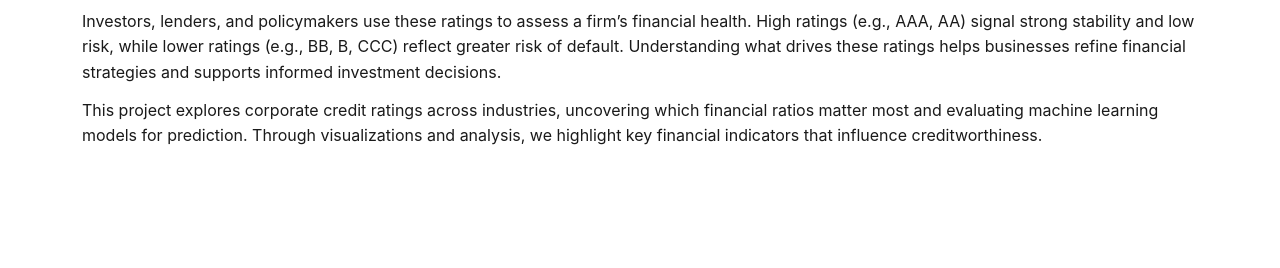
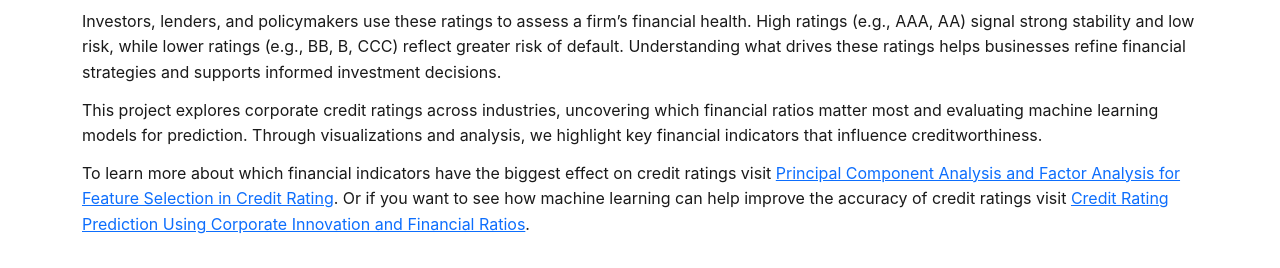
Before and after one commit to Nozomi-Nova/ds4200-team-project, a plain HTML site: page webpage/index.html in a window 1280 px wide. Shown: the part 490-758 px from the top of the page. Drawn offline with nearby package versions, Linux system fonts and the light colour scheme.

Commit message:
Fixed Title and Added Website Link

```diff
--- a/webpage/index.html
+++ b/webpage/index.html
@@ -67,6 +67,12 @@
                 This project explores corporate credit ratings across industries, uncovering which financial ratios matter most
                 and evaluating machine learning models for prediction.
                 Through visualizations and analysis, we highlight key financial indicators that influence creditworthiness.
+            </p>
+            <p>
+                To learn more about which financial indicators have the biggest effect on credit ratings visit
+                <a href="https://arxiv.org/abs/2011.09137">Principal Component Analysis and Factor Analysis for Feature Selection in Credit Rating</a>.
+                Or if you want to see how machine learning can help improve the accuracy of credit ratings visit
+                <a href="https://aisel.aisnet.org/pacis2020/24/">Credit Rating Prediction Using Corporate Innovation and Financial Ratios</a>.
             </p>
         </section>
 
@@ -446,7 +452,7 @@
 
     <!-- Altair Interactive Chart Section -->
     <section id="altair-chart" class="container mt-5">
-        <h2 class="text-center">Interactive Analysis: Financial Metrics vs. Credit Rating Score</h2>
+        <h2 class="text-center">Financial Metrics vs. Credit Rating Score</h2>
 
         <!-- Brief Explanation -->
         <p class="text-center text-muted">
```
